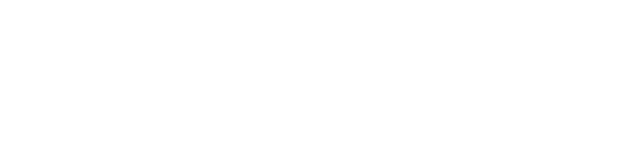
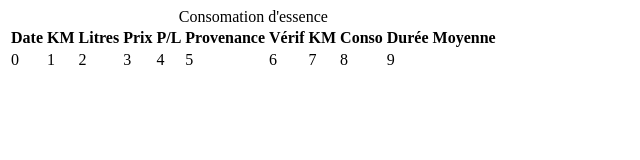
Before and after one commit to pedroproject1/carburant, a plain HTML site: page index.html in a window 1280 px wide. Shown: the whole page, without its empty margins (0-640 px from the left). Drawn offline with Linux system fonts and the light colour scheme.

Commit message:
en cours

```diff
--- a/css/page.css
+++ b/css/page.css
@@ -0,0 +1,12 @@
+.test {
+ border-width:2px;
+ border-style:solid;
+ border-color:black;
+ width:50%;
+ }
+td,th {
+ border-width:2px;
+ border-style:solid;
+ border-color:black;
+ width:50%;
+ }
--- a/index.html
+++ b/index.html
@@ -1,9 +1,93 @@
 <!doctype html>
 <html>
 	<head>
-		<title>Titre</title>
-		<link href="css/page.css" rel="stylesheet" type="text/css" />
+		<title>Consomation d'essence</title>
 	</head>
 	<body>
+		<table class="test">
+		<!-- Tableau de conso d'essence -->
+			<Caption>Consomation d'essence</Caption>
+			<thead> <!-- en-tete du tableau -->
+				<tr>
+					<th>Date</th>
+					<th >KM</th>
+					<th>Litres</th>
+					<th>Prix</th>
+					<th>P/L</th>
+					<th>Provenance</th>
+					<th>Vérif</th>
+					<th>KM</th>
+					<th>Conso</th>
+					<th>Durée</th>
+					<th>Moyenne</th>
+				</tr>
+			</thead>
+
+			<tbody> <!-- pied de page -->
+				<tr>
+					<td>0</td>
+					<td>1</td>
+					<td>2</td>
+					<td>3</td>
+					<td>4</td>
+					<td>5</td>
+					<td>6</td>
+					<td>7</td>
+					<td>8</td>
+					<td>9</td>
+				</tr>
+					<tr>
+					<td></td>
+					<td></td>
+					<td></td>
+					<td></td>
+					<td></td>
+					<td></td>
+					<td></td>
+					<td></td>
+					<td></td>
+					<td></td>
+				</tr>
+				<tr>
+					<td></td>
+					<td></td>
+					<td></td>
+					<td></td>
+					<td></td>
+					<td></td>
+					<td></td>
+					<td></td>
+					<td></td>
+					<td></td>
+				</tr>
+				<tr>
+					<td></td>
+					<td></td>
+					<td></td>
+					<td></td>
+					<td></td>
+					<td></td>
+					<td></td>
+					<td></td>
+					<td></td>
+					<td></td>
+				</tr>
+				<tr>
+					<td></td>
+					<td></td>
+					<td></td>
+					<td></td>
+					<td></td>
+					<td></td>
+					<td></td>
+					<td></td>
+					<td></td>
+					<td></td>
+				</tr>
+
+
+
+			</tbody>
+		</table>
 	</body>
 </html>
```
